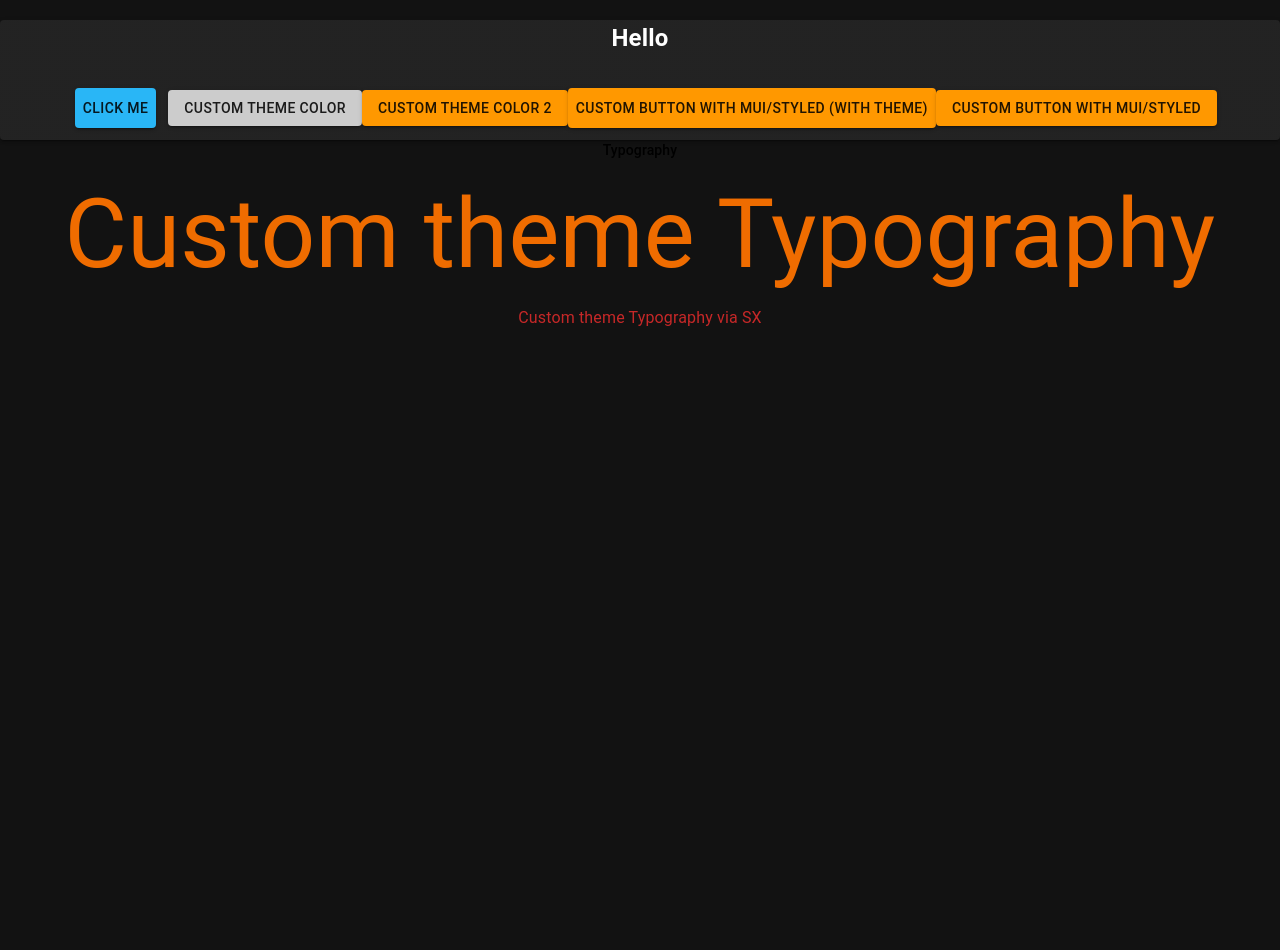
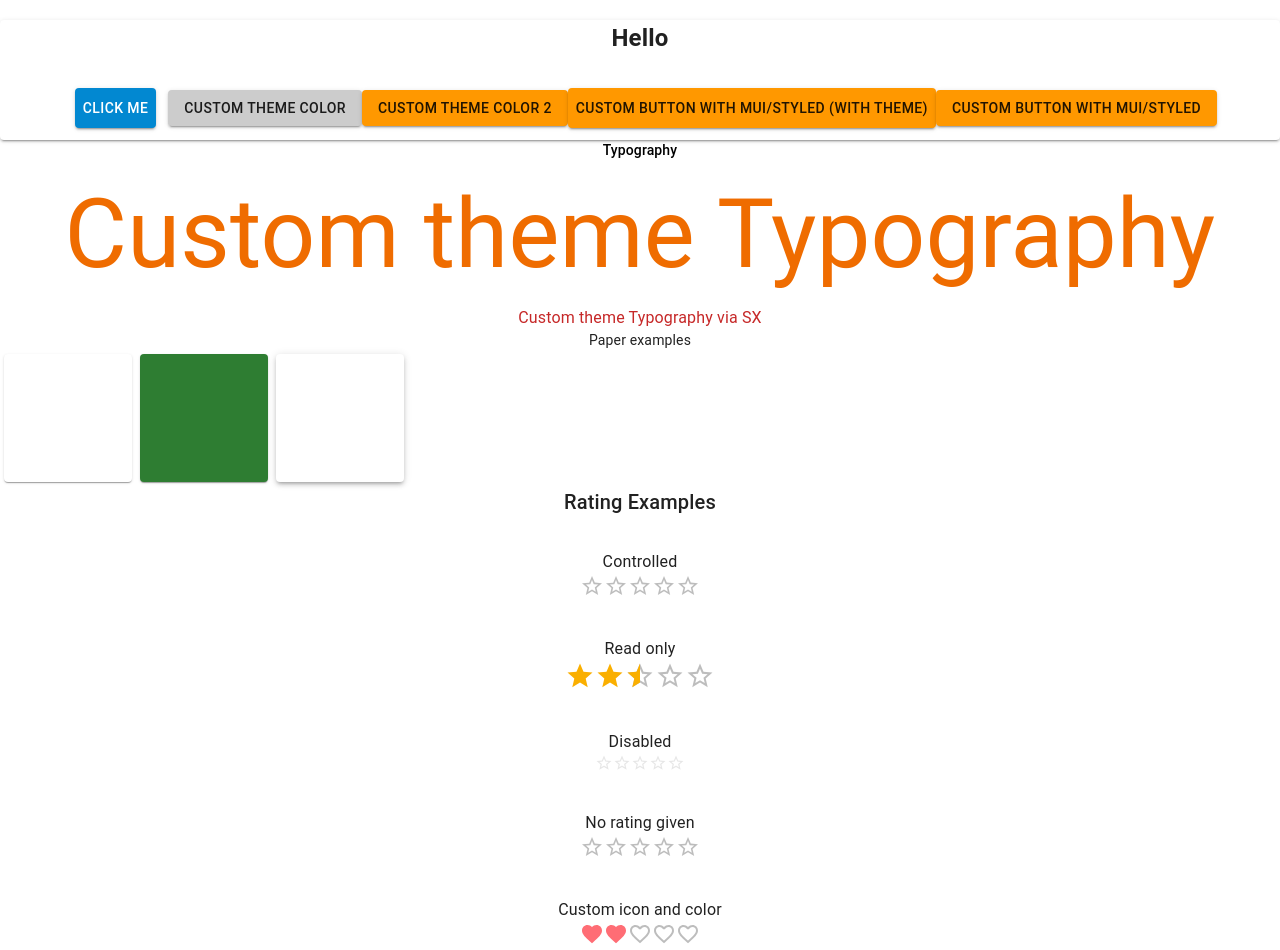
Before and after one commit to Dina2703/mui-v5-examples, a React (Create React App) app: page / in a window 1280 px wide. Shown: the top 950 px of the page. Before the commit the page ends 800 px from the top, so only its background shows below. Built offline with nearby package versions, Linux system fonts and the light colour scheme.

Commit message:
MUI Paper and Rate examples

```diff
--- a/package.json
+++ b/package.json
@@ -5,6 +5,7 @@
   "dependencies": {
     "@emotion/react": "^11.10.4",
     "@emotion/styled": "^11.10.4",
+    "@mui/icons-material": "^5.10.9",
     "@mui/material": "^5.10.11",
     "@testing-library/jest-dom": "^5.16.5",
     "@testing-library/react": "^13.4.0",
--- a/src/App.js
+++ b/src/App.js
@@ -2,12 +2,14 @@ import "./App.css";
 import { createTheme, ThemeProvider, CssBaseline } from "@mui/material";
 import { orange, red } from "@mui/material/colors";
 import ThemeExample from "./components/Theme";
+import PaperExample from "./components/Paper";
+import RateExample from "./components/Rate";
 
 function App() {
   const theme = createTheme({
     spacing: 4,
     palette: {
-      mode: "dark",
+      mode: "light",
       primary: {
         main: "#CCC",
       },
@@ -33,6 +35,9 @@ function App() {
       <ThemeProvider theme={theme}>
         <CssBaseline />
         <ThemeExample />
+
+        <PaperExample />
+        <RateExample />
       </ThemeProvider>
     </div>
   );
--- /dev/null
+++ b/src/components/Paper.js
@@ -0,0 +1,28 @@
+import React from "react";
+import { Paper, Box, Typography } from "@mui/material";
+
+function PaperExample() {
+  return (
+    <>
+      <Typography variant="body2">Paper examples</Typography>
+
+      <Box
+        sx={{
+          display: "flex",
+          flexWrap: "wrap",
+          "& > :not(style)": {
+            m: 1,
+            width: 128,
+            height: 128,
+          },
+        }}
+      >
+        <Paper elevation={1} />
+        <Paper sx={{ backgroundColor: (theme) => "success.main" }} />
+        <Paper elevation={3} />
+      </Box>
+    </>
+  );
+}
+
+export default PaperExample;
--- /dev/null
+++ b/src/components/Rate.js
@@ -0,0 +1,60 @@
+import Box from "@mui/material/Box";
+import Rating from "@mui/material/Rating";
+import Typography from "@mui/material/Typography";
+import FavoriteIcon from "@mui/icons-material/Favorite";
+import FavoriteBorderSharpIcon from "@mui/icons-material/FavoriteBorderSharp";
+import { useState } from "react";
+import { styled } from "@mui/material/styles";
+
+const StyledRating = styled(Rating)({
+  "& .MuiRating-iconFilled": {
+    color: "#ff6d75",
+  },
+  "& .MuiRating-iconHover": {
+    color: "#ff3d47",
+  },
+});
+
+function RateExample() {
+  const [value, setValue] = useState(null);
+  return (
+    <Box
+      sx={{
+        "& > legend": { mt: 8 },
+      }}
+    >
+      <Typography variant="h6">Rating Examples</Typography>
+      <Typography component="legend">Controlled</Typography>
+      <Rating
+        name="simple-controlled"
+        value={value}
+        onChange={(event, newValue) => {
+          setValue(newValue);
+        }}
+      />
+      <Typography component="legend">Read only</Typography>
+      <Rating
+        name="read-only"
+        // value={value}
+        readOnly
+        size="large"
+        defaultValue={2.5}
+        precision={0.5}
+      />
+      <Typography component="legend">Disabled</Typography>
+      <Rating name="disabled" value={value} disabled size="small" />
+      <Typography component="legend">No rating given</Typography>
+      <Rating name="no-value" value={null} />
+      <Typography component="legend">Custom icon and color</Typography>
+      <StyledRating
+        name="customized-color"
+        defaultValue={2}
+        getLabelText={(value) => `${value} Heart${value !== 1 ? "s" : ""}`}
+        icon={<FavoriteIcon fontSize="inherit" />}
+        emptyIcon={<FavoriteBorderSharpIcon fontSize="inherit" />}
+      />
+    </Box>
+  );
+}
+
+export default RateExample;
```
Also changed, not shown: 1 other file (tests, documents, lock files or other folders).
